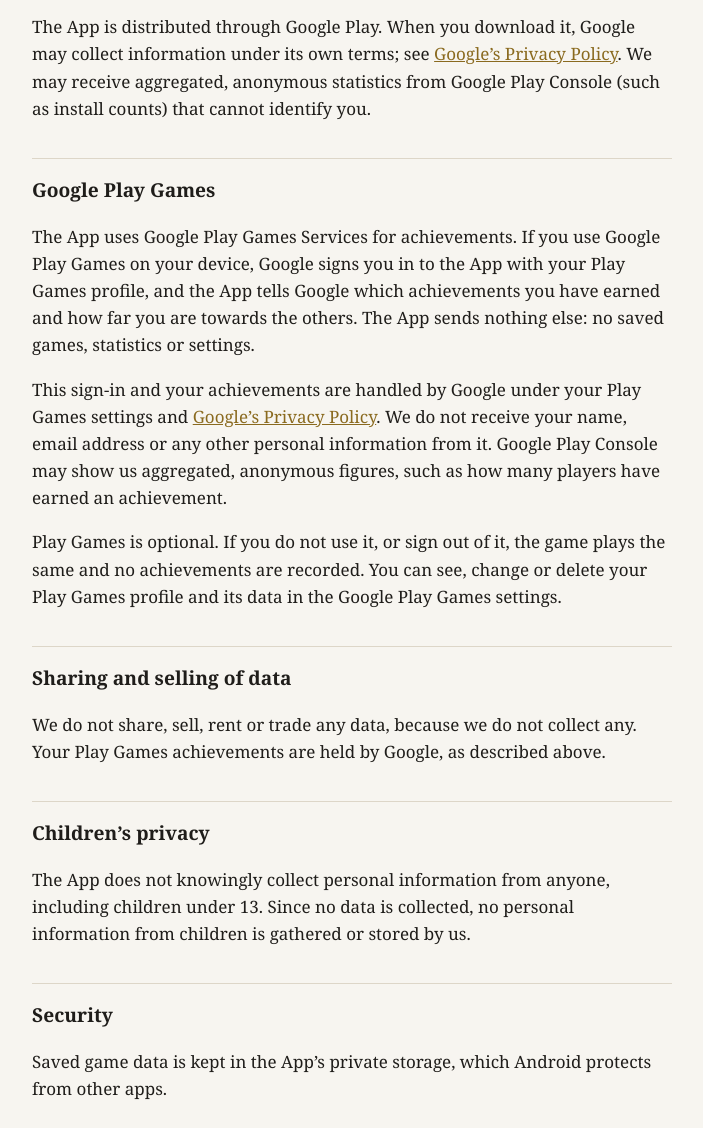
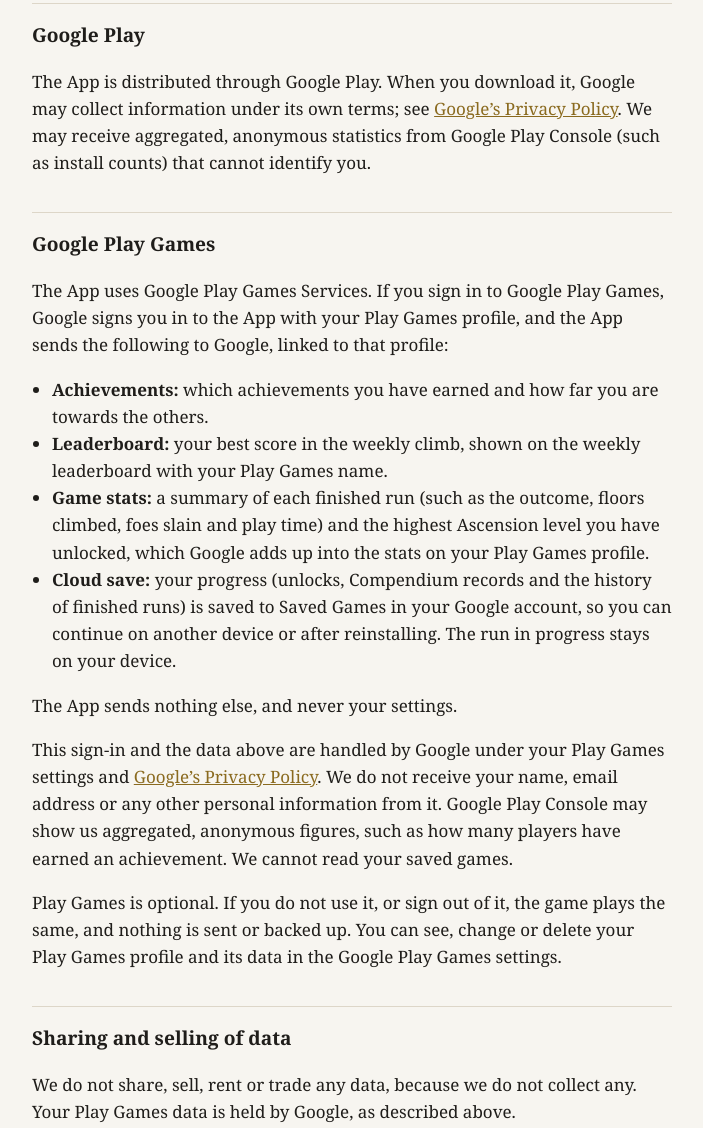
Before and after one commit to MarcusJacobsson/marcusjacobsson.github.io, a plain HTML site: page privacy-policy.html in a window 1280 px wide. Shown: the part 1302-2430 px from the top of the page, without its empty margins (288-991 px from the left). Drawn offline with Linux system fonts and the light colour scheme.

Commit message:
Say what Play Games sign-in sends, on the homepage and in the privacy policy
The released app sends achievements, the weekly leaderboard score, Game
Stats run summaries and a Saved Games backup; the policy named only
achievements. The homepage now explains why the app asks for sign-in,
as Google's OAuth homepage rules require.

Co-Authored-By: Claude Opus 5.5 <noreply@anthropic.com>

```diff
--- a/privacy-policy.html
+++ b/privacy-policy.html
@@ -63,7 +63,7 @@
 <body>
 <main>
   <h1>Privacy Policy</h1>
-  <p class="meta">Yggdrasil: Ascension &middot; Last updated: 5 November 2026</p>
+  <p class="meta">Yggdrasil: Ascension &middot; Last updated: 6 November 2026</p>
 
   <p>
     This policy describes how the Android game <strong>Yggdrasil: Ascension</strong> (the
@@ -73,8 +73,9 @@
 
   <p class="summary">
     <strong>In short:</strong> we do not collect, sell or share any personal data. The App plays offline
-    and has no ads, analytics or tracking. If you use Google Play Games, Google signs you in and keeps your
-    achievements; see <a href="#play-games">Google Play Games</a> below.
+    and has no ads, analytics or tracking. If you sign in to Google Play Games, Google keeps your
+    achievements, leaderboard scores, game stats and a backup of your progress in your Google account; see
+    <a href="#play-games">Google Play Games</a> below.
   </p>
 
   <h2>Information we collect</h2>
@@ -99,8 +100,8 @@
     <li>game settings, such as sound preferences.</li>
   </ul>
   <p>
-    This data contains no personal information, never leaves your device through the App, and is not
-    accessible to us. You can delete it at any time by clearing the App&rsquo;s storage in your
+    This data contains no personal information and is not accessible to us. It leaves your device only
+    if you sign in to Google Play Games, as described below. You can delete it at any time by clearing the App&rsquo;s storage in your
     device settings or by uninstalling the App.
   </p>
 
@@ -123,27 +124,41 @@
 
   <h2 id="play-games">Google Play Games</h2>
   <p>
-    The App uses Google Play Games Services for achievements. If you use Google Play Games on your device,
-    Google signs you in to the App with your Play Games profile, and the App tells Google which achievements
-    you have earned and how far you are towards the others. The App sends nothing else: no saved games,
-    statistics or settings.
+    The App uses Google Play Games Services. If you sign in to Google Play Games, Google signs you in to the
+    App with your Play Games profile, and the App sends the following to Google, linked to that profile:
+  </p>
+  <ul>
+    <li><strong>Achievements:</strong> which achievements you have earned and how far you are towards the
+      others.</li>
+    <li><strong>Leaderboard:</strong> your best score in the weekly climb, shown on the weekly leaderboard
+      with your Play Games name.</li>
+    <li><strong>Game stats:</strong> a summary of each finished run (such as the outcome, floors climbed,
+      foes slain and play time) and the highest Ascension level you have unlocked, which Google adds up into
+      the stats on your Play Games profile.</li>
+    <li><strong>Cloud save:</strong> your progress (unlocks, Compendium records and the history of finished
+      runs) is saved to Saved Games in your Google account, so you can continue on another device or after
+      reinstalling. The run in progress stays on your device.</li>
+  </ul>
+  <p>
+    The App sends nothing else, and never your settings.
   </p>
   <p>
-    This sign-in and your achievements are handled by Google under your Play Games settings and
+    This sign-in and the data above are handled by Google under your Play Games settings and
     <a href="https://policies.google.com/privacy">Google&rsquo;s Privacy Policy</a>. We do not receive your
     name, email address or any other personal information from it. Google Play Console may show us
-    aggregated, anonymous figures, such as how many players have earned an achievement.
+    aggregated, anonymous figures, such as how many players have earned an achievement. We cannot read
+    your saved games.
   </p>
   <p>
-    Play Games is optional. If you do not use it, or sign out of it, the game plays the same and no
-    achievements are recorded. You can see, change or delete your Play Games profile and its data in
+    Play Games is optional. If you do not use it, or sign out of it, the game plays the same, and nothing
+    is sent or backed up. You can see, change or delete your Play Games profile and its data in
     the Google Play Games settings.
   </p>
 
   <h2>Sharing and selling of data</h2>
   <p>
-    We do not share, sell, rent or trade any data, because we do not collect any. Your Play Games
-    achievements are held by Google, as described above.
+    We do not share, sell, rent or trade any data, because we do not collect any. Your Play Games data is
+    held by Google, as described above.
   </p>
 
   <h2>Children&rsquo;s privacy</h2>
```
Also changed, not shown: index.html (+8 -1 lines).
